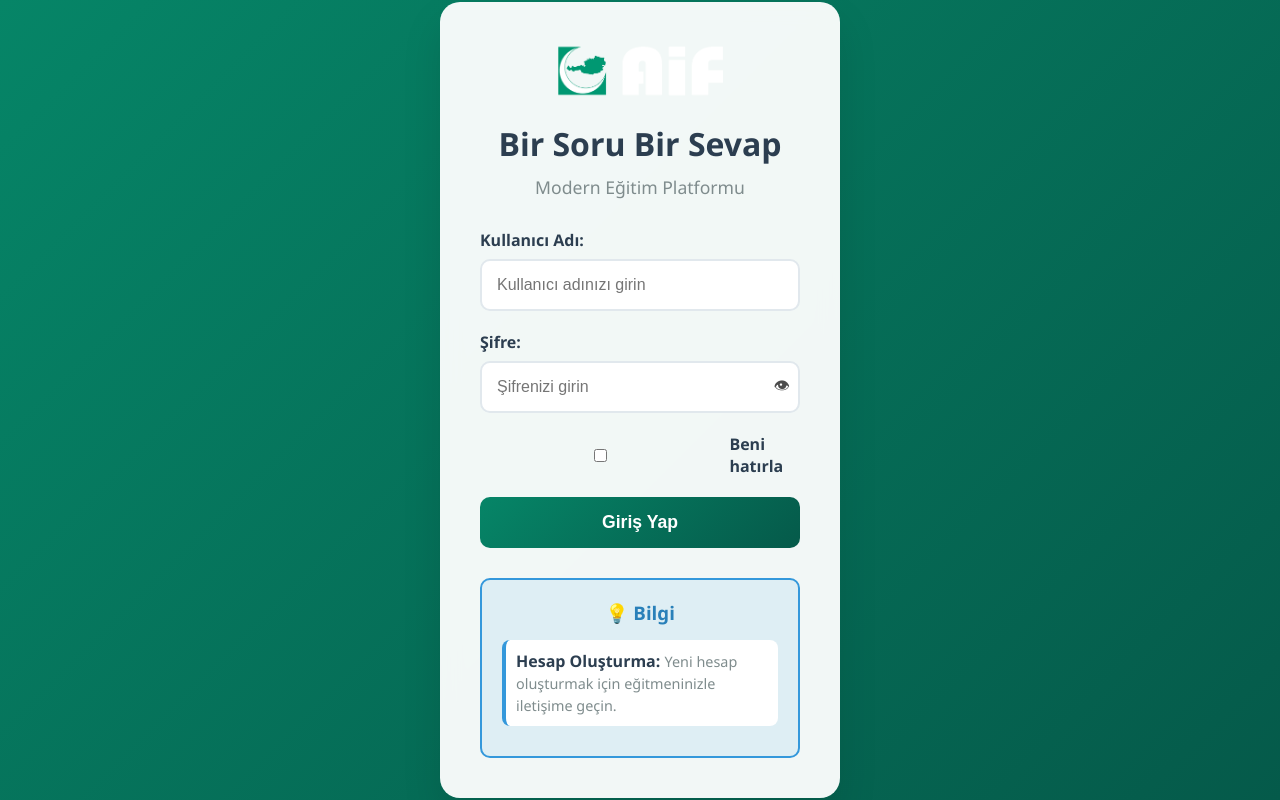
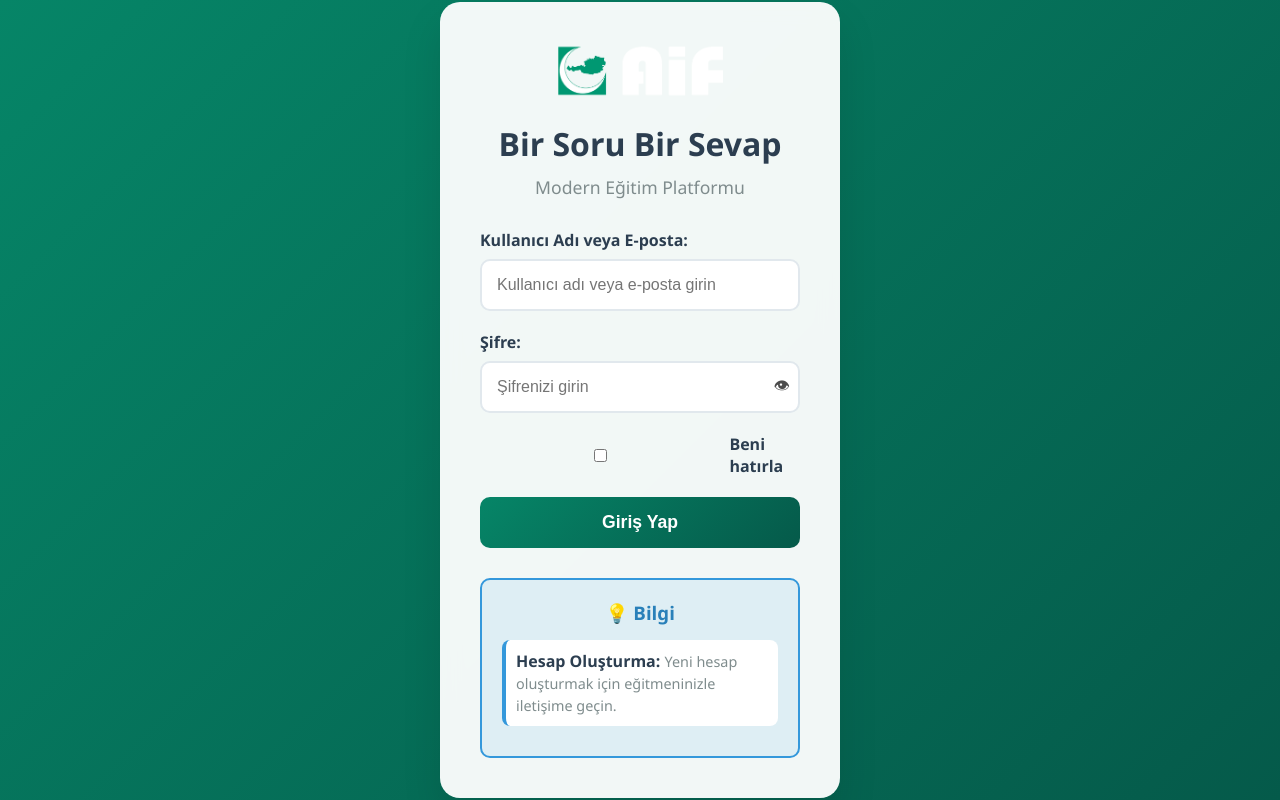
Before and after one commit to XezMetITSolutions/BirSoruBirSevap, a PHP site: page /login.php in a window 1280 px wide. Run offline with PHP 8.4, Linux system fonts and the light colour scheme.

Commit message:
Allow login with username or email

```diff
--- a/auth.php
+++ b/auth.php
@@ -150,6 +150,13 @@ class Auth {
     }
 
     /**
+     * Kullanıcı adı veya e-posta ile kullanıcı ara
+     */
+    public function getUserByUsernameOrEmail($identifier) {
+        return $this->db->getUserByUsernameOrEmail($identifier);
+    }
+
+    /**
      * Şifre değiştir
      */
     public function changePassword($username, $newPassword) {
--- a/database.php
+++ b/database.php
@@ -204,6 +204,16 @@ class Database {
     }
 
     /**
+     * Kullanıcı adı veya e-posta ile kullanıcı getir
+     */
+    public function getUserByUsernameOrEmail($identifier) {
+        $sql = "SELECT * FROM users WHERE username = ? OR email = ?";
+        $stmt = $this->connection->prepare($sql);
+        $stmt->execute([$identifier, $identifier]);
+        return $stmt->fetch();
+    }
+
+    /**
      * Kullanıcı ekle/güncelle
      */
     public function saveUser($username, $password, $role, $name, $institution = '', $class_section = '', $email = '', $phone = '') {
--- a/login.php
+++ b/login.php
@@ -21,14 +21,17 @@ if ($_POST) {
     $remember = isset($_POST['remember']) && $_POST['remember'] === 'on';
     // Veritabanından kullanıcıyı kontrol et
     try {
-        $users = $auth->getAllUsers();
+        // Kullanıcıyı bul
+        $user = $auth->getUserByUsernameOrEmail($username);
         $userRole = null;
+        $realUsername = null;
 
-        if (isset($users[$username]) && isset($users[$username]['role'])) {
-            $userRole = $users[$username]['role'];
+        if ($user) {
+            $userRole = $user['role'];
+            $realUsername = $user['username'];
         }
 
-        if ($userRole && $auth->login($username, $password, $userRole)) {
+        if ($realUsername && $auth->login($realUsername, $password, $userRole)) {
             // Session'ı yenile (timeout'u sıfırla)
             $_SESSION['last_activity'] = time();
             $_SESSION['refresh_time'] = time();
@@ -226,9 +229,9 @@ if ($_POST) {
 
         <form method="POST">
             <div class="form-group">
-                <label for="username" id="labelUser">Kullanıcı Adı:</label>
+                <label for="username" id="labelUser">Kullanıcı Adı veya E-posta:</label>
                 <input type="text" id="username" name="username" required
-                       placeholder="Kullanıcı adınızı girin" id="phUser" value="<?php echo htmlspecialchars($rememberedUsername); ?>">
+                       placeholder="Kullanıcı adı veya e-posta girin" id="phUser" value="<?php echo htmlspecialchars($rememberedUsername); ?>">
             </div>
 
             <div class="form-group">
@@ -278,8 +281,8 @@ if ($_POST) {
         })();
         // Dil uygulaması (localStorage.lang)
         (function(){
-            const tr = { sub:'Modern Eğitim Platformu', user:'Kullanıcı Adı:', pass:'Şifre:', phUser:'Kullanıcı adınızı girin', phPass:'Şifrenizi girin', login:'Giriş Yap', info:'💡 Bilgi', createLabel:'Hesap Oluşturma:', createText:'Yeni hesap oluşturmak için eğitmeninizle iletişime geçin.' };
-            const de = { sub:'Moderne Lernplattform', user:'Benutzername:', pass:'Passwort:', phUser:'Benutzernamen eingeben', phPass:'Passwort eingeben', login:'Anmelden', info:'💡 Hinweis', createLabel:'Kontoerstellung:', createText:'Für ein neues Konto wenden Sie sich an Ihre Lehrkraft.' };
+            const tr = { sub:'Modern Eğitim Platformu', user:'Kullanıcı Adı veya E-posta:', pass:'Şifre:', phUser:'Kullanıcı adı veya e-posta girin', phPass:'Şifrenizi girin', login:'Giriş Yap', info:'💡 Bilgi', createLabel:'Hesap Oluşturma:', createText:'Yeni hesap oluşturmak için eğitmeninizle iletişime geçin.' };
+            const de = { sub:'Moderne Lernplattform', user:'Benutzername oder E-Mail:', pass:'Passwort:', phUser:'Benutzernamen oder E-Mail eingeben', phPass:'Passwort eingeben', login:'Anmelden', info:'💡 Hinweis', createLabel:'Kontoerstellung:', createText:'Für ein neues Konto wenden Sie sich an Ihre Lehrkraft.' };
             const trRemember = 'Beni hatırla';
             const deRemember = 'Angemeldet bleiben';
             function setText(sel, text){ const el=document.querySelector(sel); if(!el) return; if(el.tagName==='INPUT'){ el.setAttribute('placeholder', text); } else { el.textContent = text; } }
```
